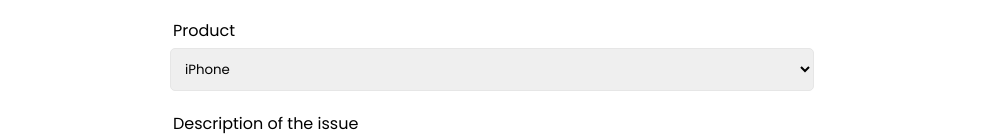
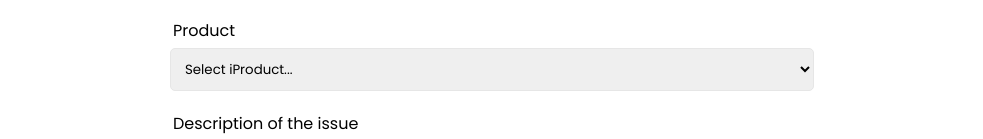
Before and after one commit to anamarialoga/client-support-app, a React (Create React App) app in the folder frontend/: page /new-ticket in a window 1280 px wide. Shown: the part 489-628 px from the top of the page, without its empty margins (148-1131 px from the left). Built offline with nearby package versions, Linux system fonts and the light colour scheme.

Commit message:
BUG: select option 1 when creating ticket - solved

```diff
--- a/frontend/src/pages/NewTicket.jsx
+++ b/frontend/src/pages/NewTicket.jsx
@@ -70,6 +70,7 @@
               value={product}
               onChange={(e) => setProduct(e.target.value)}
             >
+              <option value="" disabled selected hidden>Select iProduct...</option>
               <option value='iPhone'>iPhone</option>
               <option value='Macbook Pro'>Macbook Pro</option>
               <option value='iMac'>iMac</option>
```
